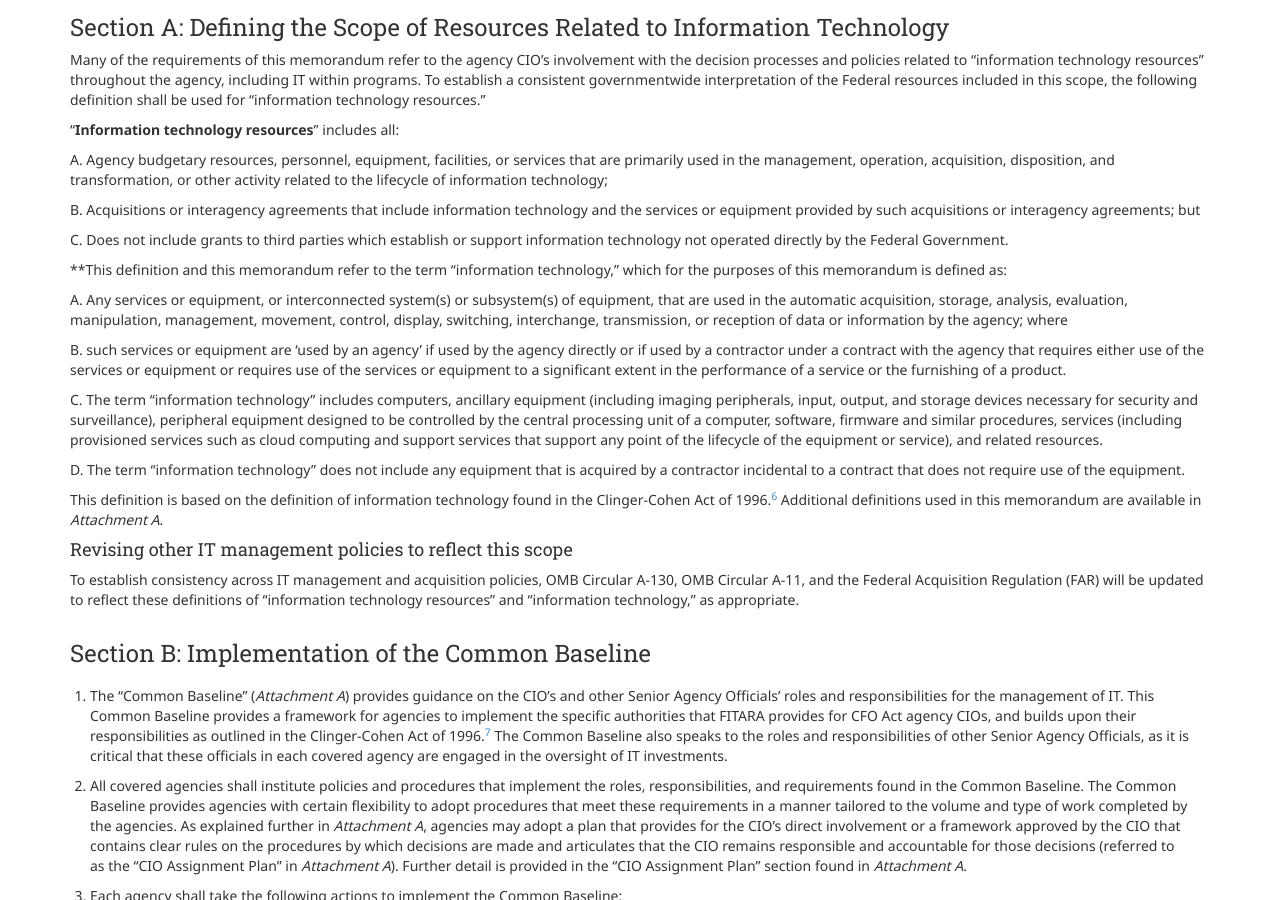
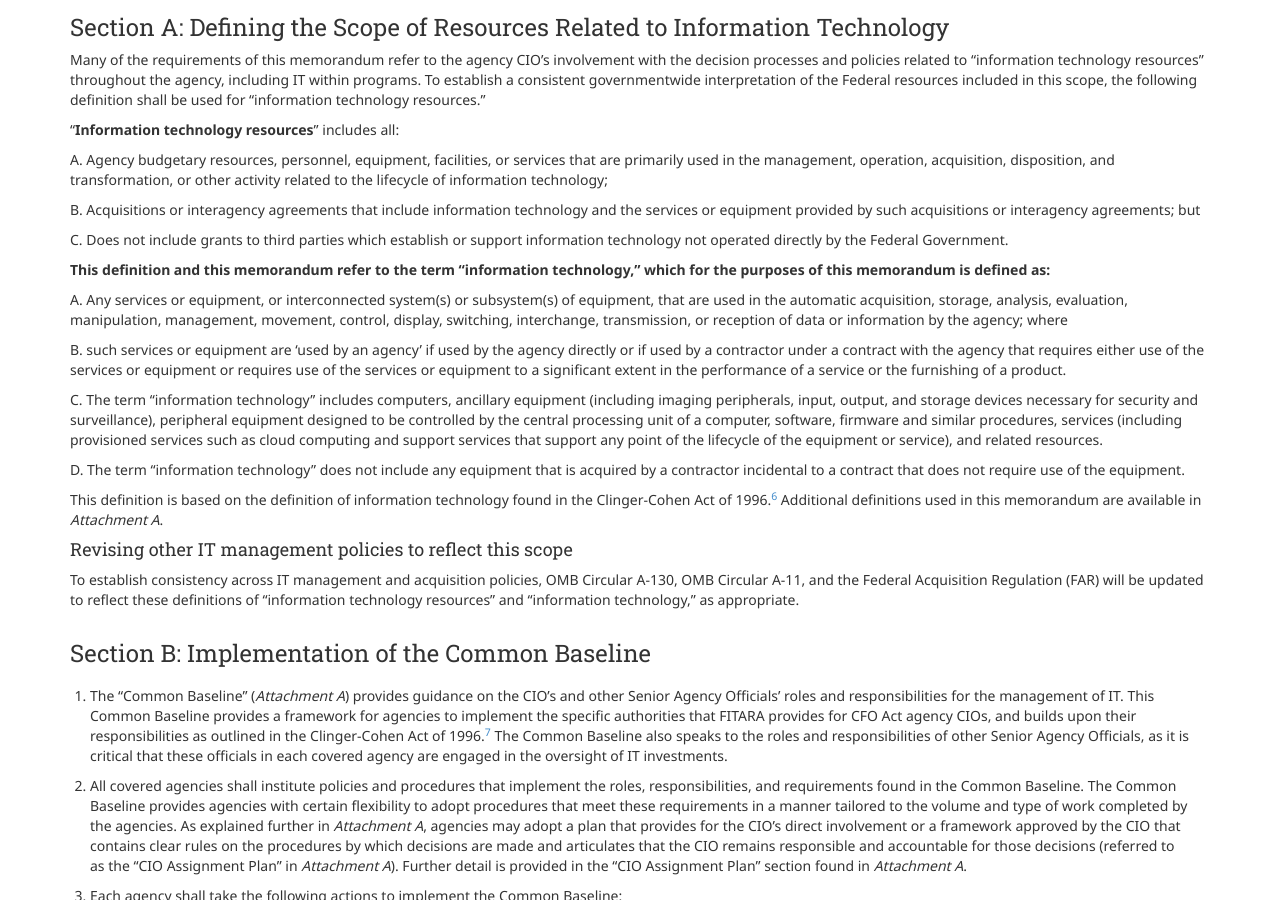
Before and after one commit to WhiteHouse/fitara, a Jekyll site: the page built from index.md, in a window 1280 px wide and 900 px high, scrolled down 2863 px. Built offline with Jekyll 4.4.1, drawn with Linux system fonts in a browser that asks for light colours.

```diff
--- a/index.md
+++ b/index.md
@@ -97,7 +97,7 @@ B. Acquisitions or interagency agreements that include information technology an
 
 C. Does not include grants to third parties which establish or support information technology not operated directly by the Federal Government.
 
-**This definition and this memorandum refer to the term “information technology,” which for the purposes of this memorandum is defined as:
+**This definition and this memorandum refer to the term “information technology,” which for the purposes of this memorandum is defined as:**
 
 A. Any services or equipment, or interconnected system(s) or subsystem(s) of equipment, that are used in the automatic acquisition, storage, analysis, evaluation, manipulation, management, movement, control, display, switching, interchange, transmission, or reception of data or information by the agency; where
 
```
